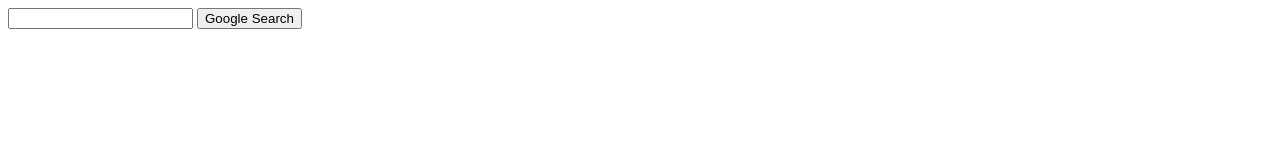
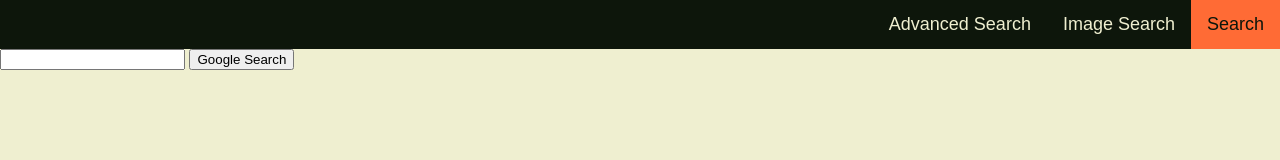
Before and after one commit to jacobwow1/cs50_w, a plain HTML site: page search/index.html in a window 1280 px wide. Drawn offline with Linux system fonts and the light colour scheme.

Commit message:
Add navbar

```diff
--- a/search/index.html
+++ b/search/index.html
@@ -1,10 +1,18 @@
 <!DOCTYPE html>
 <html lang="en">
     <head>
+        <meta name="viewport" content="width=device-width, initial-scale=1.0">
         <title>Search</title>
         <link rel="stylesheet" href="style.css">
     </head>
     <body>
+
+        <div class="navbar">
+            <a class="active" href="index.html">Search</a>
+            <a href="image.html">Image Search</a>
+            <a href="advanced.html">Advanced Search</a>
+        </div>
+
         <form action="https://www.google.com/search">
             <input type="text" name="q">
             <input type="submit" value="Google Search">
--- a/search/style.css
+++ b/search/style.css
@@ -1,3 +1,29 @@
+body {
+    margin: 0;
+    background-color:#EFEFD0;
+    font-family: Arial, Helvetica, sans-serif;
+}
 
+.navbar {
+    overflow: hidden;
+    background-color: #0D160B;
+}
 
-/*# sourceMappingURL=style.css.map */
+.navbar a {
+    float: right;
+    color: #EFEFD0;
+    text-align: center;
+    padding: 14px 16px;
+    text-decoration: none;
+    font-size: 18px;
+}
+
+.navbar a:hover {
+    background-color: #646F4B;
+    color: #0D160B;
+}
+
+.navbar a.active {
+    background-color: #FF6B35;
+    color: #0D160B;
+}
```
